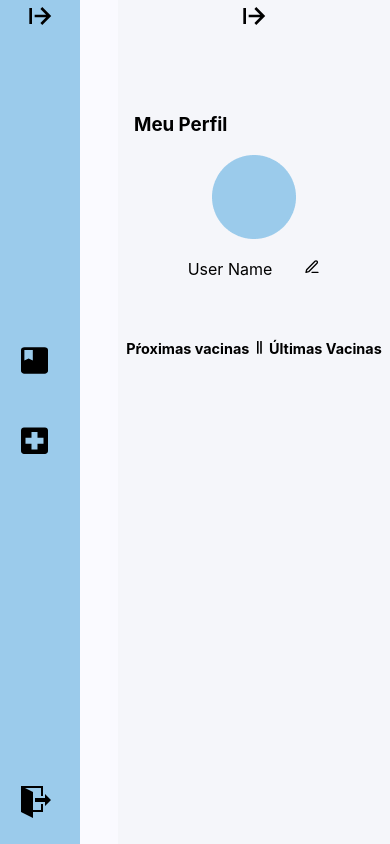
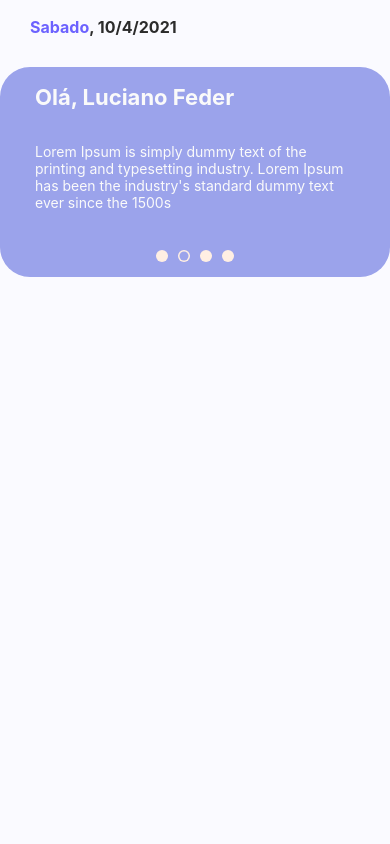
Before and after one commit to GustavoM96/mais-imune, a React (Create React App) app: page /dashboard in a window 390 px wide. Built offline with nearby package versions, Linux system fonts and the light colour scheme.

Commit message:
fix: changes to adapt header into mobile and added a timer to change between campaigns messages

```diff
--- a/src/App.js
+++ b/src/App.js
@@ -6,6 +6,7 @@ import MenuAside from "./components/MenuAside";
 import MenuProfile from "./components/MenuProfile";
 import Routes from "./routes";
 import "./styles/globals.css";
+import Header from './components/Header'
 
 function App() {
   const history = useHistory();
@@ -13,19 +14,7 @@ function App() {
 
   return (
     <div className="flex">
-      {page === "/login" || page === "/registro" || page === "/home" ? (
-        <>
-          <ToastContainer />
-          <Routes />
-        </>
-      ) : (
-        <>
-          <MenuAside />
-          <ToastContainer />
-          <Routes />
-          <MenuProfile />
-        </>
-      )}
+      <Header />
     </div>
   );
 }
--- a/src/components/Header/index.jsx
+++ b/src/components/Header/index.jsx
@@ -17,7 +17,7 @@ import {
         Checked
         } from './style'
 
-import { useState } from 'react'
+import { useState, useEffect } from 'react'
 
 const Header = ({ title }) => {
     const [checkedBox, setCheckedBox] = useState(0)
@@ -29,6 +29,21 @@ const Header = ({ title }) => {
         str = str.trim().split(' ')
         str = str.map((word) => word[0].toUpperCase() + word.slice(1))
         return str.join(' ')
+    }
+
+    const createLinkedObj = () => {
+        let result = {}
+        for (let i = 0; i < messages.campaigns.length - 1; i++) {
+            result[i] = i + 1
+        }
+        result[messages.campaigns.length - 1] = 0
+        return result
+    }
+
+    const updateMessage = () => {
+        const linkedObj = createLinkedObj()
+        console.log(checkedBox)
+        setTimeout(() => setCheckedBox(linkedObj[checkedBox]), 5000)
     }
 
     const currentWeekDay = () => {
@@ -50,9 +65,9 @@ const Header = ({ title }) => {
         return `${dd}/${mm}/${yyyy}`
     }
 
-    const handleCheckBox = (id) => {
-        setCheckedBox(id)
-    }
+    useEffect(() => {
+        updateMessage()
+    })
 
     return (
         <Container>
@@ -64,7 +79,7 @@ const Header = ({ title }) => {
                     <CampaignText initial={{ opacity: 0 }} animate={{ opacity: 1 }} transition={{ duration: 0.4 }}>{messages.campaigns[checkedBox]}</CampaignText>
                     <CheckBoxArea>
                         {messages.campaigns.map((msg,index) => (
-                            <CheckBox key={index} onClick={() => handleCheckBox(index)}>
+                            <CheckBox key={index}>
                                 {index === checkedBox && <Checked />}
                             </CheckBox>
                         ))}
--- a/src/components/Header/style.js
+++ b/src/components/Header/style.js
@@ -40,24 +40,39 @@ export const MainArea = styled.div`
     box-sizing: border-box;
     position: relative;
     margin-top: 50px;
+    @media (max-width: 450px) {
+        padding: 17px 35px 10px 35px;
+        border-radius: 30px;
+        margin-top: 30px;
+    }
 `
 export const TextArea = styled.div`
     width: 58%;
     height: 100%;
     display: flex;
+    box-sizing: border-box;
     flex-flow: column;
     justify-content: space-between;
+    @media (max-width: 600px) {
+        width: 100%;
+    }
 `
 
 export const WelcomeText = styled.h2`
     font-size: 25px;
     margin: 0;
     color: ${Theme.colors.text_fourth};
+    @media (max-width: 450px) {
+        font-size: 22px;
+    }
 `
 
 export const CampaignText = styled(motion.p)`
     font-size: 16px;
     color: ${Theme.colors.text_fourth};
+    @media (max-width: 450px) {
+        font-size: 14px;
+    }
 `
 
 export const Img = styled.img`
@@ -65,6 +80,9 @@ export const Img = styled.img`
     position: absolute;
     right: 0;
     bottom: 0;
+    @media (max-width: 600px) {
+        display: none;
+    }
 `
 
 export const CheckBoxArea = styled.div`
@@ -78,8 +96,11 @@ export const CheckBox = styled.div`
     border-radius: 50%;
     background-color: ${Theme.colors.background_third};
     margin: 5px;
-    cursor: pointer;
     position: relative;
+    @media (max-width: 450px) {
+        width: 12px;
+        height: 12px;
+    }
 `
 
 export const Checked = styled.div`
--- a/src/mock/data.js
+++ b/src/mock/data.js
@@ -1,9 +1,9 @@
 export const messages = {
     campaigns: [
         'No mês abril inicia a campanha de vacinação para o H1N1. Procure as unidades na aba Vacinas Eletivas e compareça!',
-        `Lorem Ipsum is simply dummy text of the printing and typesetting industry. Lorem Ipsum has been the industry's standard dummy text ever since the 1500s, when an unknown printer took a galley of type and scrambled it to make a type specimen book`,
-        `Lorem Ipsum is simply dummy text of the printing and typesetting industry. Lorem Ipsum has been the industry's standard dummy text ever since the 1500s, when an unknown printer took a galley of type and scrambled it to make a type specimen book`,
-        `Lorem Ipsum is simply dummy text of the printing and typesetting industry. Lorem Ipsum has been the industry's standard dummy text ever since the 1500s, when an unknown printer took a galley of type and scrambled it to make a type specimen book`
+        `Lorem Ipsum is simply dummy text of the printing and typesetting industry. Lorem Ipsum has been the industry's standard dummy text ever since the 1500s`,
+        `Lorem Ipsum is simply dummy text of the printing and typesetting industry. Lorem Ipsum has been the industry's standard dummy text ever since the 1500s`,
+        `Lorem Ipsum is simply dummy text of the printing and typesetting industry. Lorem Ipsum has been the industry's standard dummy text ever since the 1500s`,
 
     ]
 }
```
